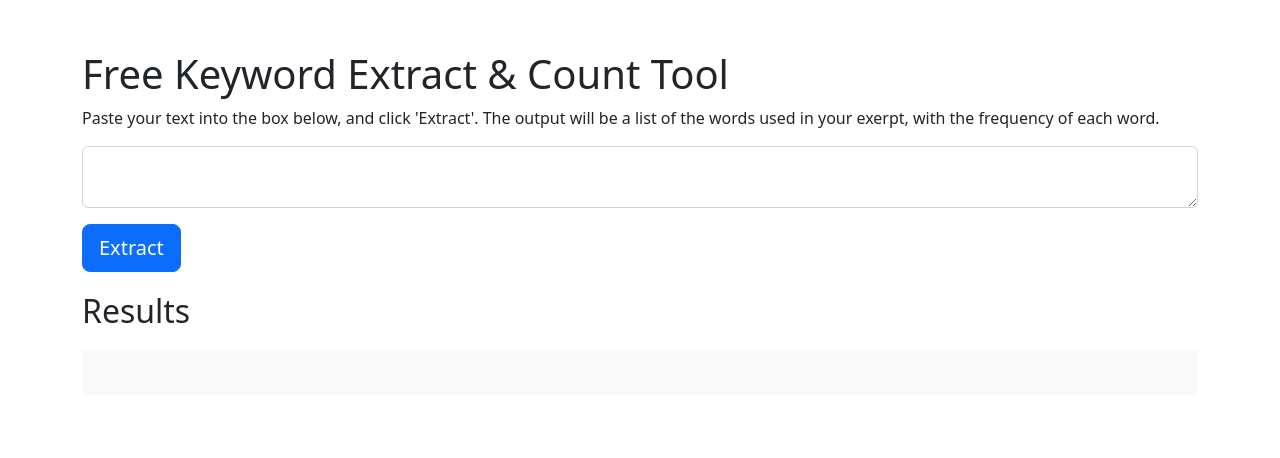
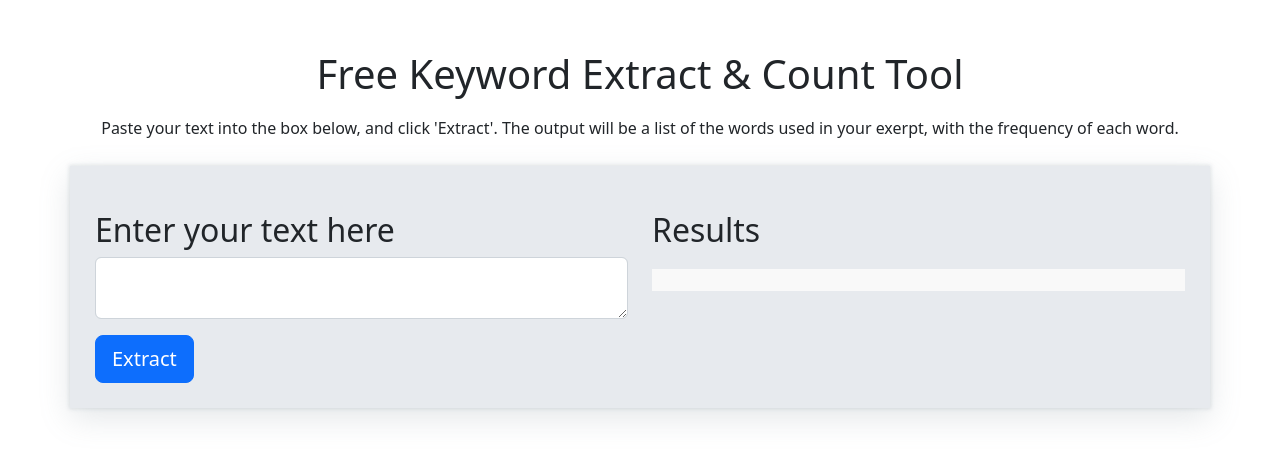
Before and after one commit to r-prior/r-prior.github.io, a plain HTML site: page index.html in a window 1280 px wide. Drawn offline with nearby package versions, Linux system fonts and the light colour scheme.

Commit message:
some changes

```diff
--- a/index.html
+++ b/index.html
@@ -15,6 +15,8 @@
   <style>
     .heading {
       margin-top: 50px;
+      text-align: center;
+      padding-bottom: 10px;
     }
 
     .box {
@@ -33,33 +35,48 @@
     .h2 {
       margin-top: 20px;
     }
+
+    .backgroundcolor {
+      background-color: #e7eaee;
+      padding: 25px;
+      box-shadow: 0 0 4px 1px rgb(119 135 147 / 20%),
+        0 10px 30px 0 rgb(119 135 147 / 20%);
+    }
+
+    .center {
+      text-align: center;
+      padding-bottom: 10px;
+    }
+
+    h2 {
+    }
   </style>
 
   <body>
-    <div class="container">
-      <h1 class="heading">Free Keyword Extract & Count Tool</h1>
+    <h1 class="heading">Free Keyword Extract & Count Tool</h1>
+    <p class="center">
+      Paste your text into the box below, and click 'Extract'. The output will
+      be a list of the words used in your exerpt, with the frequency of each
+      word.
+    </p>
+    <div class="container backgroundcolor">
       <div class="row">
         <div class="col-sm">
-          <p>
-            Paste your text into the box below, and click 'Extract'. The output
-            will be a list of the words used in your exerpt, with the frequency
-            of each word.
-          </p>
+          <h2 class="h2">Enter your text here</h2>
           <div class="mb-3">
-            <textarea id="textarea" class="form-control"> </textarea>
+            <textarea id="textarea" class="form-control"></textarea>
           </div>
           <div>
             <button class="btn btn-primary btn-lg" onclick="extract()">
               Extract
             </button>
           </div>
-
-          <div class="col-sm">
-            <div>
-              <h2 class="h2">Results</h2>
-            </div>
-            <div id="result" class="box"></div>
+        </div>
+        <div class="col-sm">
+          <div>
+            <h2 class="h2">Results</h2>
           </div>
+          <div id="result" class="box"></div>
         </div>
       </div>
     </div>
@@ -75,7 +92,17 @@
 
     function showInput(string) {
       let words = string.split(" ");
-      console.log(words);
+      let pigeon = {};
+      for (i = 0; i < words.length; i++) {
+        var word = words[i];
+        if (pigeon[word]) {
+          pigeon[word]++;
+        } else {
+          pigeon[word] = 1;
+        }
+      }
+
+      console.log(pigeon);
 
       //Return an object which shows all words and how many occurences for the text area input
       // Push to Github !
```
